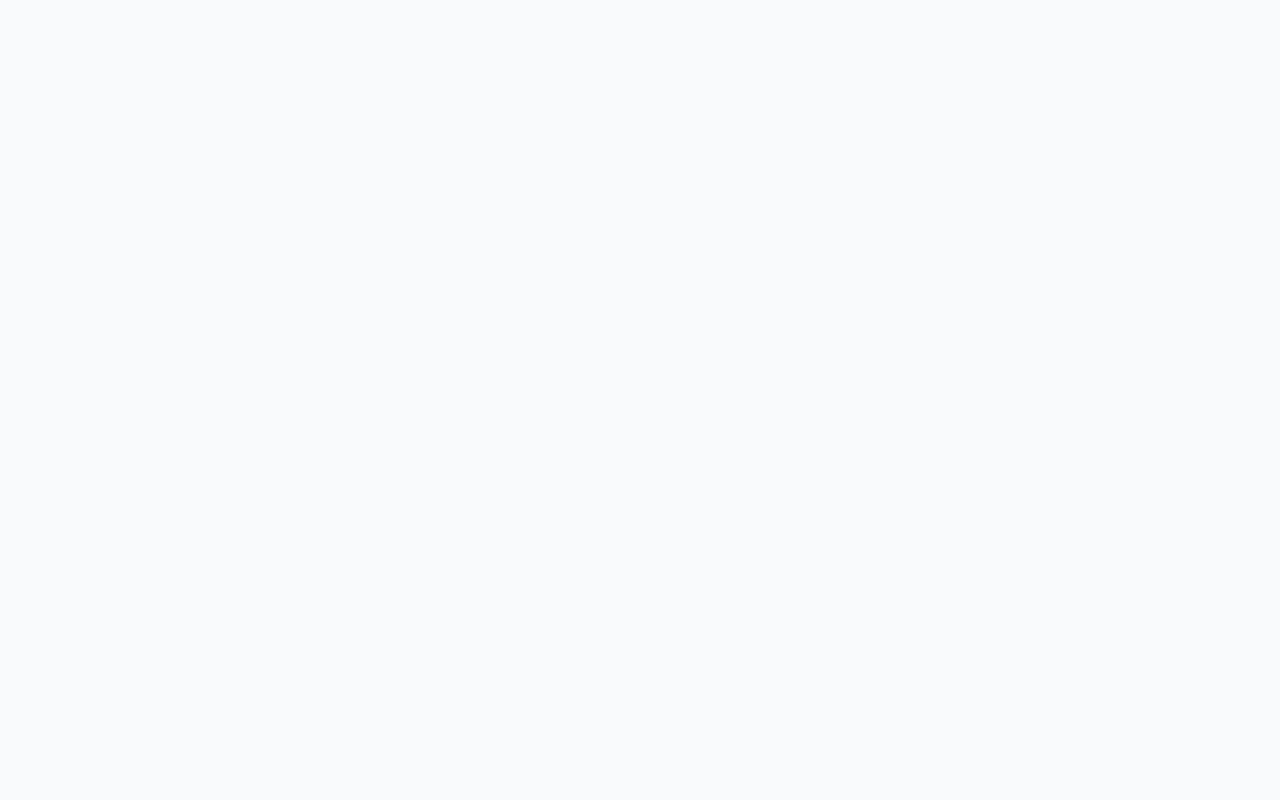
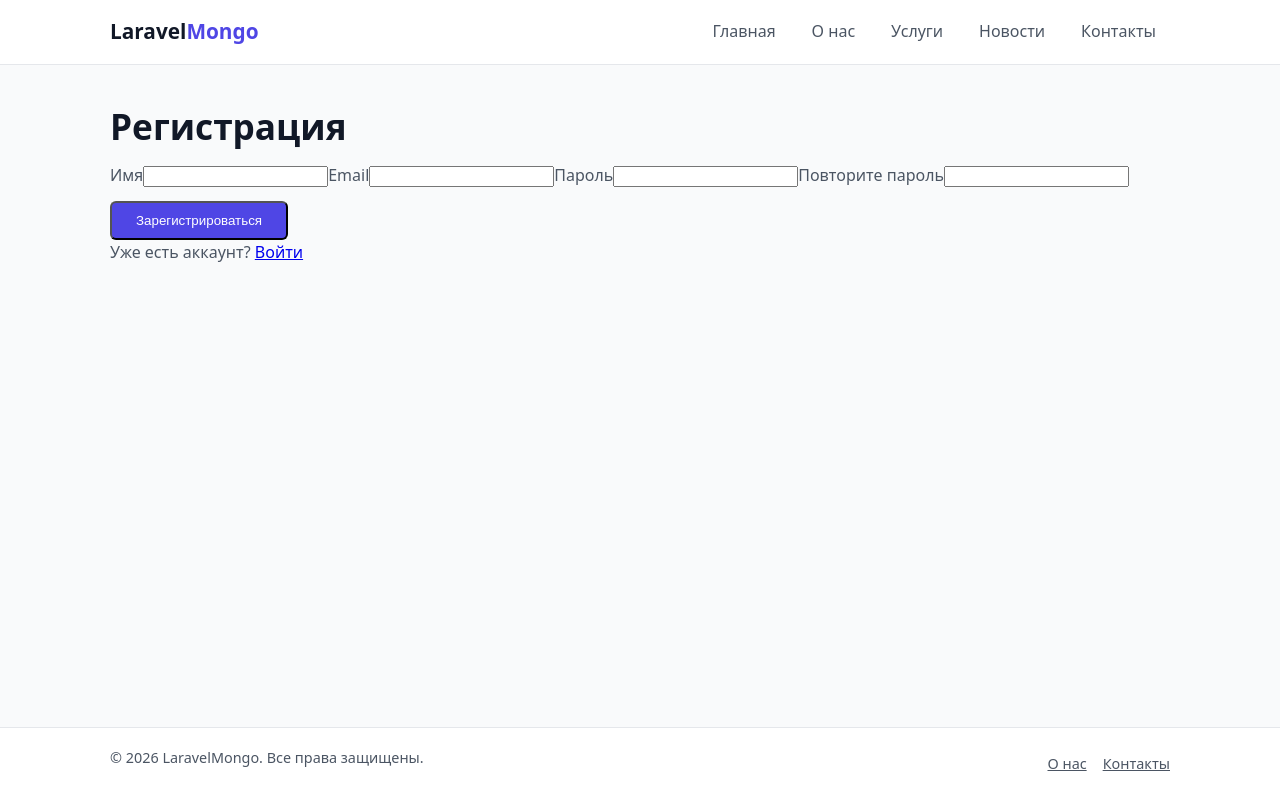
Before and after one commit to emilversiontwo/laravel-api-vue, a React (Vite) app in the folder frontend/: page /register in a window 1280 px wide. Before the commit this address had no page. Built offline with nearby package versions, Linux system fonts and the light colour scheme.

Commit message:
feat(frontend): add login and register pages

```diff
--- a/frontend/src/App.tsx
+++ b/frontend/src/App.tsx
@@ -1,14 +1,18 @@
 import { BrowserRouter, Route, Routes } from 'react-router-dom'
+import { AuthProvider } from './context/AuthContext'
 import MainLayout from './layouts/MainLayout'
 import About from './pages/About'
 import Contacts from './pages/Contacts'
 import Home from './pages/Home'
+import Login from './pages/Login'
 import News from './pages/News'
+import Register from './pages/Register'
 import Services from './pages/Services'
 
 export default function App() {
   return (
     <BrowserRouter>
+      <AuthProvider>
         <Routes>
           <Route element={<MainLayout />}>
             <Route index element={<Home />} />
@@ -16,8 +20,11 @@ export default function App() {
             <Route path="services" element={<Services />} />
             <Route path="news" element={<News />} />
             <Route path="contacts" element={<Contacts />} />
+            <Route path="login" element={<Login />} />
+            <Route path="register" element={<Register />} />
           </Route>
         </Routes>
+      </AuthProvider>
     </BrowserRouter>
   )
 }
--- /dev/null
+++ b/frontend/src/pages/Login.tsx
@@ -0,0 +1,44 @@
+import { useState, type FormEvent } from 'react'
+import { Link, useNavigate } from 'react-router-dom'
+import { ApiError } from '../api/client'
+import { useAuth } from '../hooks/useAuth'
+
+export default function Login() {
+  const { login } = useAuth()
+  const navigate = useNavigate()
+  const [email, setEmail] = useState('')
+  const [password, setPassword] = useState('')
+  const [error, setError] = useState('')
+
+  async function handleSubmit(e: FormEvent) {
+    e.preventDefault()
+    setError('')
+    try {
+      await login(email, password)
+      navigate('/')
+    } catch (err) {
+      setError(err instanceof ApiError ? err.message : 'Не удалось войти')
+    }
+  }
+
+  return (
+    <section className="form-page">
+      <h1>Вход</h1>
+      <form className="form" onSubmit={handleSubmit}>
+        <label>
+          Email
+          <input type="email" value={email} onChange={(e) => setEmail(e.target.value)} required />
+        </label>
+        <label>
+          Пароль
+          <input type="password" value={password} onChange={(e) => setPassword(e.target.value)} required />
+        </label>
+        {error && <p className="form__error">{error}</p>}
+        <button className="button">Войти</button>
+      </form>
+      <p>
+        Нет аккаунта? <Link to="/register">Зарегистрироваться</Link>
+      </p>
+    </section>
+  )
+}
--- /dev/null
+++ b/frontend/src/pages/Register.tsx
@@ -0,0 +1,58 @@
+import { useState, type FormEvent } from 'react'
+import { Link, useNavigate } from 'react-router-dom'
+import { ApiError } from '../api/client'
+import { useAuth } from '../hooks/useAuth'
+
+export default function Register() {
+  const { register } = useAuth()
+  const navigate = useNavigate()
+  const [name, setName] = useState('')
+  const [email, setEmail] = useState('')
+  const [password, setPassword] = useState('')
+  const [confirmation, setConfirmation] = useState('')
+  const [errors, setErrors] = useState<string[]>([])
+
+  async function handleSubmit(e: FormEvent) {
+    e.preventDefault()
+    setErrors([])
+    try {
+      await register(name, email, password, confirmation)
+      navigate('/')
+    } catch (err) {
+      setErrors(err instanceof ApiError ? Object.values(err.errors).flat() : ['Не удалось зарегистрироваться'])
+    }
+  }
+
+  return (
+    <section className="form-page">
+      <h1>Регистрация</h1>
+      <form className="form" onSubmit={handleSubmit}>
+        <label>
+          Имя
+          <input value={name} onChange={(e) => setName(e.target.value)} required />
+        </label>
+        <label>
+          Email
+          <input type="email" value={email} onChange={(e) => setEmail(e.target.value)} required />
+        </label>
+        <label>
+          Пароль
+          <input type="password" value={password} onChange={(e) => setPassword(e.target.value)} required />
+        </label>
+        <label>
+          Повторите пароль
+          <input type="password" value={confirmation} onChange={(e) => setConfirmation(e.target.value)} required />
+        </label>
+        {errors.map((message) => (
+          <p key={message} className="form__error">
+            {message}
+          </p>
+        ))}
+        <button className="button">Зарегистрироваться</button>
+      </form>
+      <p>
+        Уже есть аккаунт? <Link to="/login">Войти</Link>
+      </p>
+    </section>
+  )
+}
```
Lines whose indentation alone changed are shown as unchanged.
